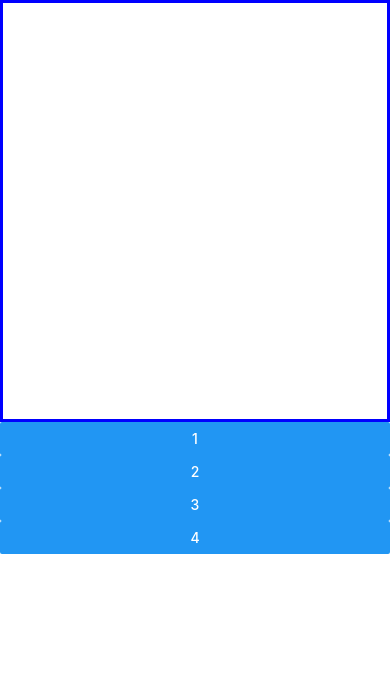
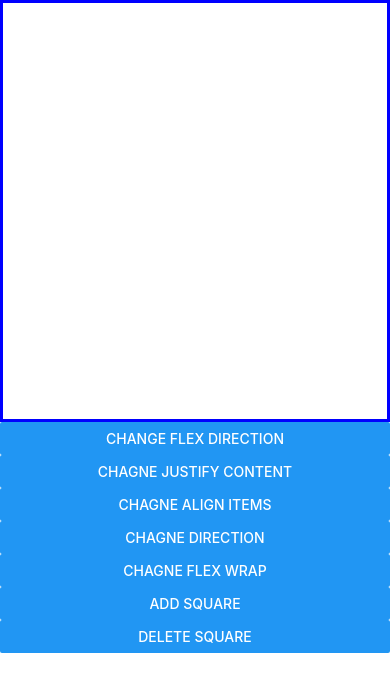
Before and after one commit to kangbongja1/LayoutProps, a React Native app: screen / in a window 390 px wide. Shown: the top 692 px of the page. Built offline with nearby package versions, Linux system fonts and the light colour scheme.

Commit message:
Change Button Title

```diff
--- a/App.js
+++ b/App.js
@@ -13,10 +13,13 @@ const App = () => {
     </View>
     <ScrollView>
       <View>
-        <Button title="1"/>
-        <Button title="2"/>
-        <Button title="3"/>
-        <Button title="4"/>
+        <Button title="CHANGE FLEX DIRECTION"/>
+        <Button title="CHAGNE JUSTIFY CONTENT"/>
+        <Button title="CHAGNE ALIGN ITEMS"/>
+        <Button title="CHAGNE DIRECTION"/>
+        <Button title="CHAGNE FLEX WRAP"/>
+        <Button title="ADD SQUARE"/>
+        <Button title="DELETE SQUARE"/>
       </View>
 
     </ScrollView>
```
